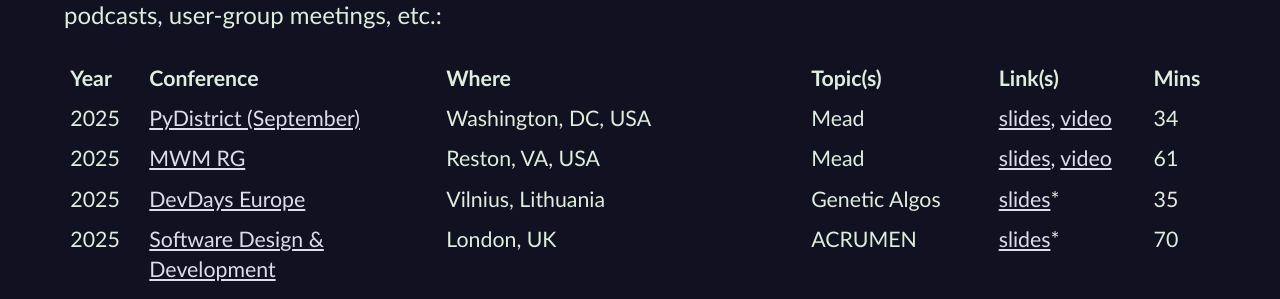
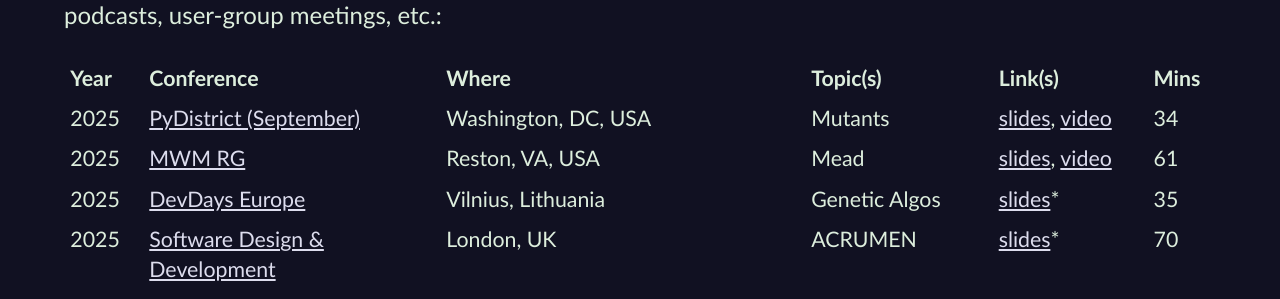
Before and after one commit to CodosaurusLLC/CodosaurusLLC.github.io, a Jekyll site: the page built from speaking/past.md, in a window 1280 px wide and 900 px high. Shown: the part 231-530 px from the top of the window. Built offline with Jekyll 4.4.1, drawn with Linux system fonts in a browser that asks for light colours.

Commit message:
correct subject of PyDistrict talk

```diff
--- a/speaking/past.md
+++ b/speaking/past.md
@@ -26,7 +26,7 @@
       <td class="numeric">2025</td>
       <td><a href="https://luma.com/pydistrict" rel="nofollow" target="_new">PyDistrict (September)</a></td>
       <td>Washington, DC, USA</td>
-      <td>Mead</td>
+      <td>Mutants</td>
       <td>
         <a href="/reds/mutants-pydist-25-slides" target="_new">slides</a>,
         <a href="https://youtu.be/JTMOFAYMg8E" target="_new">video</a>
```
